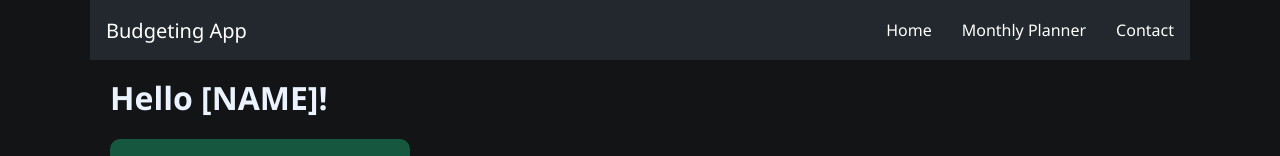
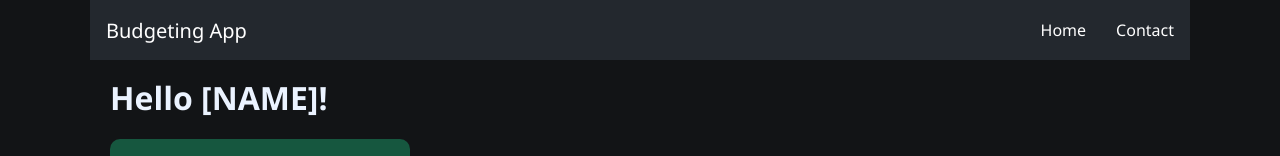
Before and after one commit to RohanManoharan/BudgetingApp, a React (Vite) app: page /home in a window 1280 px wide. Shown: the top 156 px of the page. Built offline with nearby package versions, Linux system fonts and the light colour scheme.

Commit message:
Update Navbar.jsx

```diff
--- a/src/components/Navbar.jsx
+++ b/src/components/Navbar.jsx
@@ -8,7 +8,7 @@ export default function Navbar(){
         </div>
             <ul className='navbar-menu'>
                 <li><a href="/home">Home</a></li>
-                <li><a href="/Monthly-Planner">Monthly Planner</a></li>
+                {/* <li><a href="/Monthly-Planner">Monthly Planner</a></li> */}
                 <li><a href="/">Contact</a></li>
             </ul>
     </div>
```
